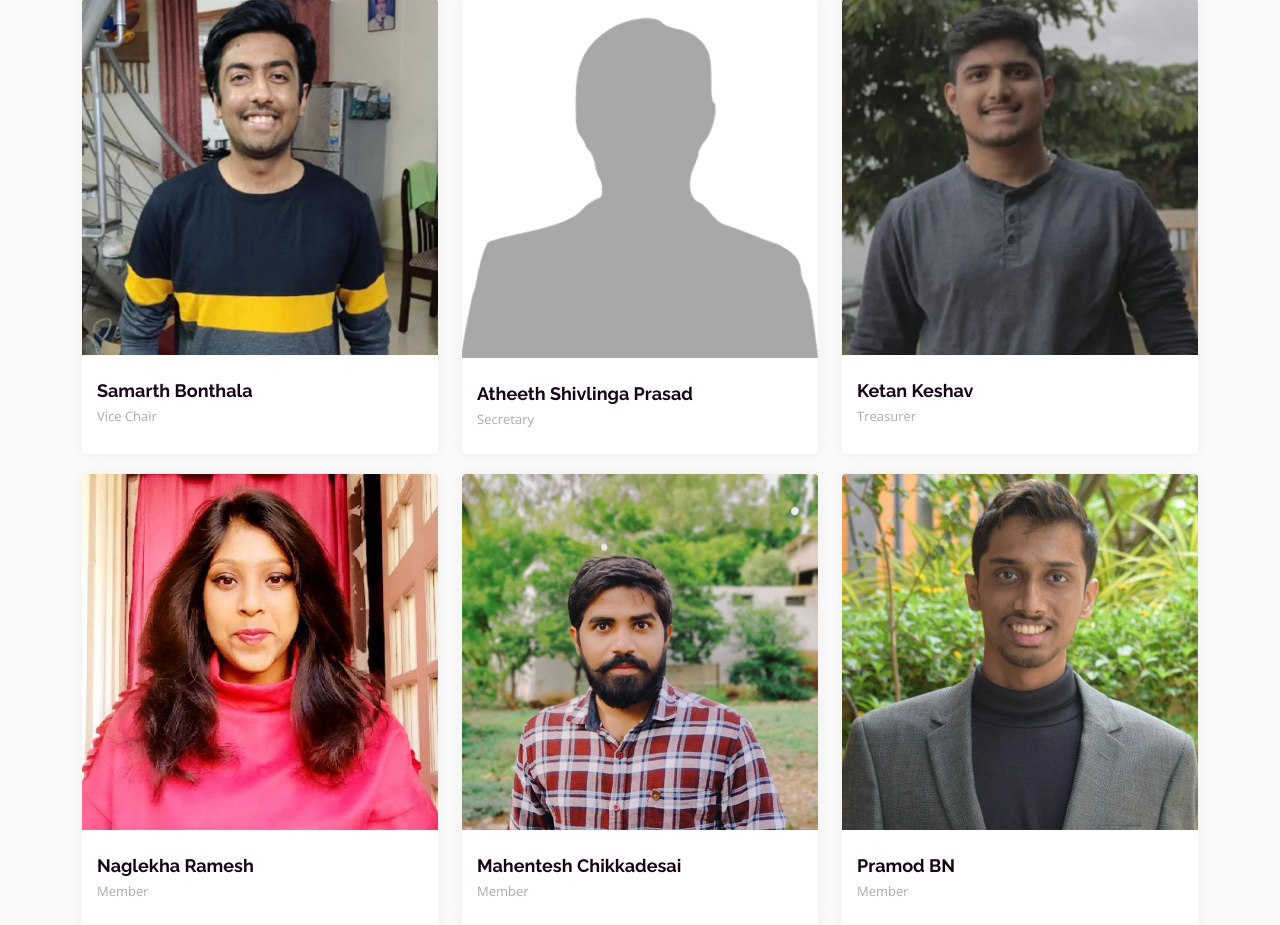
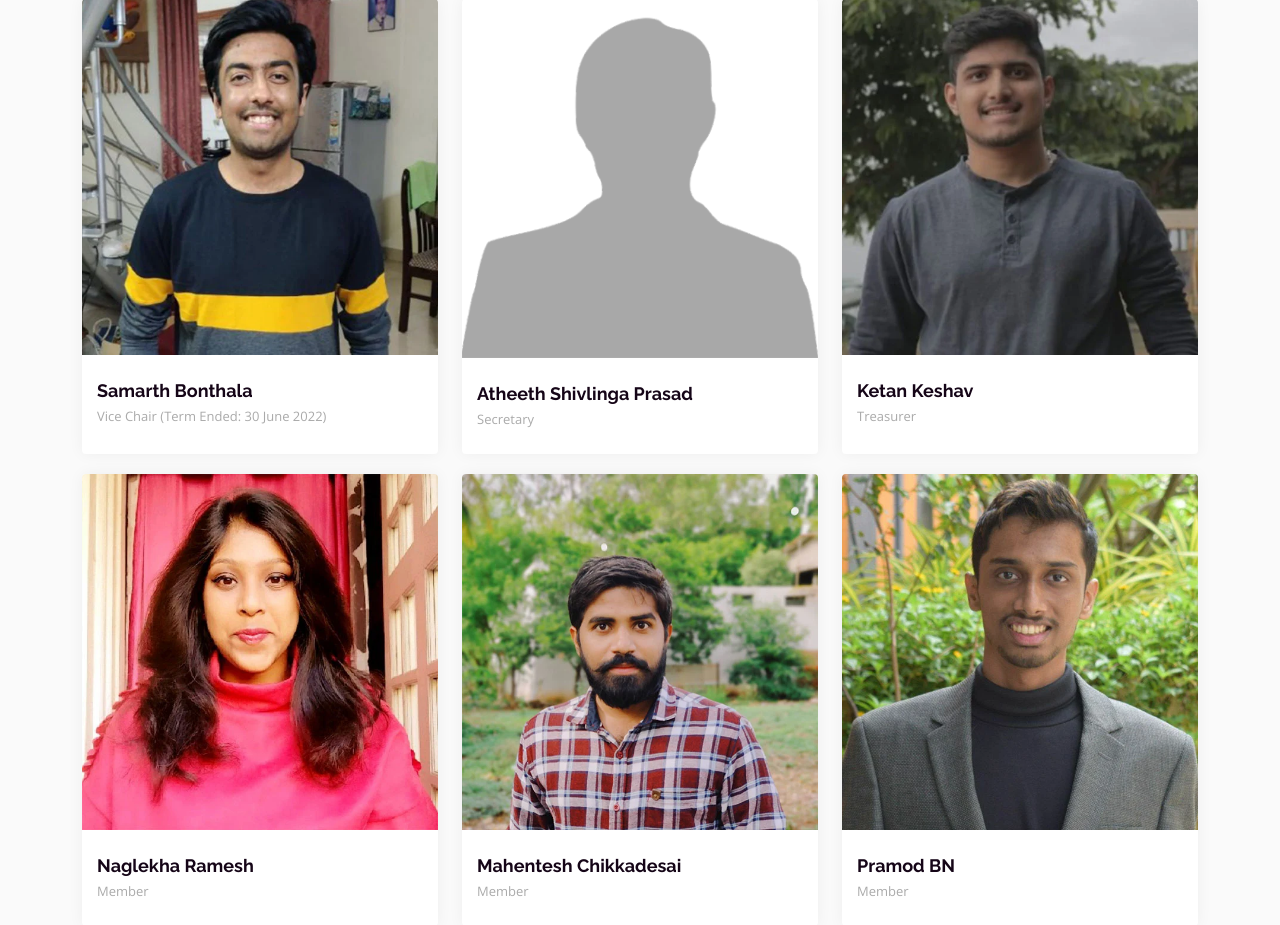
Before and after one commit to KetanKeshav/IEEE-YP-BS, a PHP site: page /execom.php in a window 1280 px wide. Shown: the part 1057-1982 px from the top of the page. Run offline with PHP 8.4, Linux system fonts and the light colour scheme; some libraries are stand-ins or nearby versions.

Commit message:
YP execom update

```diff
--- a/execom.php
+++ b/execom.php
@@ -118,7 +118,7 @@ $active = 'execom';
                         </div>
                         <div class="member-info">
                             <h4>Samarth Bonthala</h4>
-                            <span>Vice Chair</span>
+                            <span>Vice Chair (Term Ended: 30 June 2022)</span>
                         </div>
                     </div>
                 </div>
```
